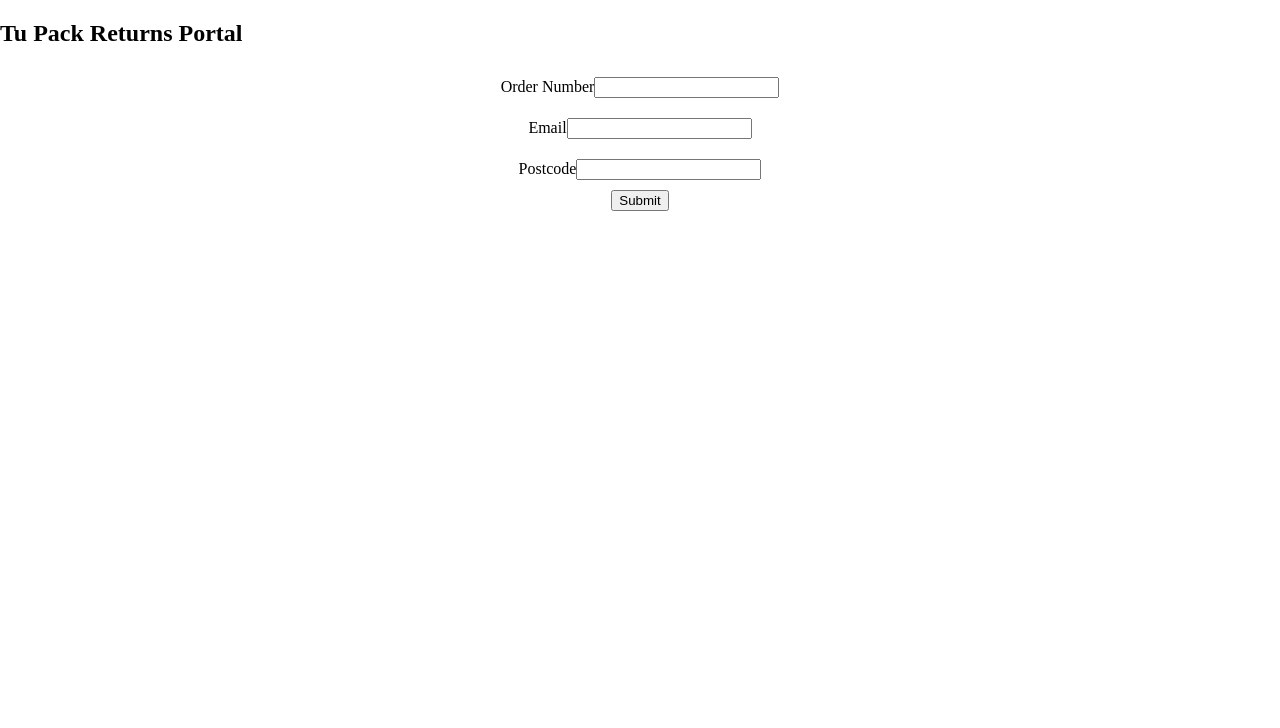
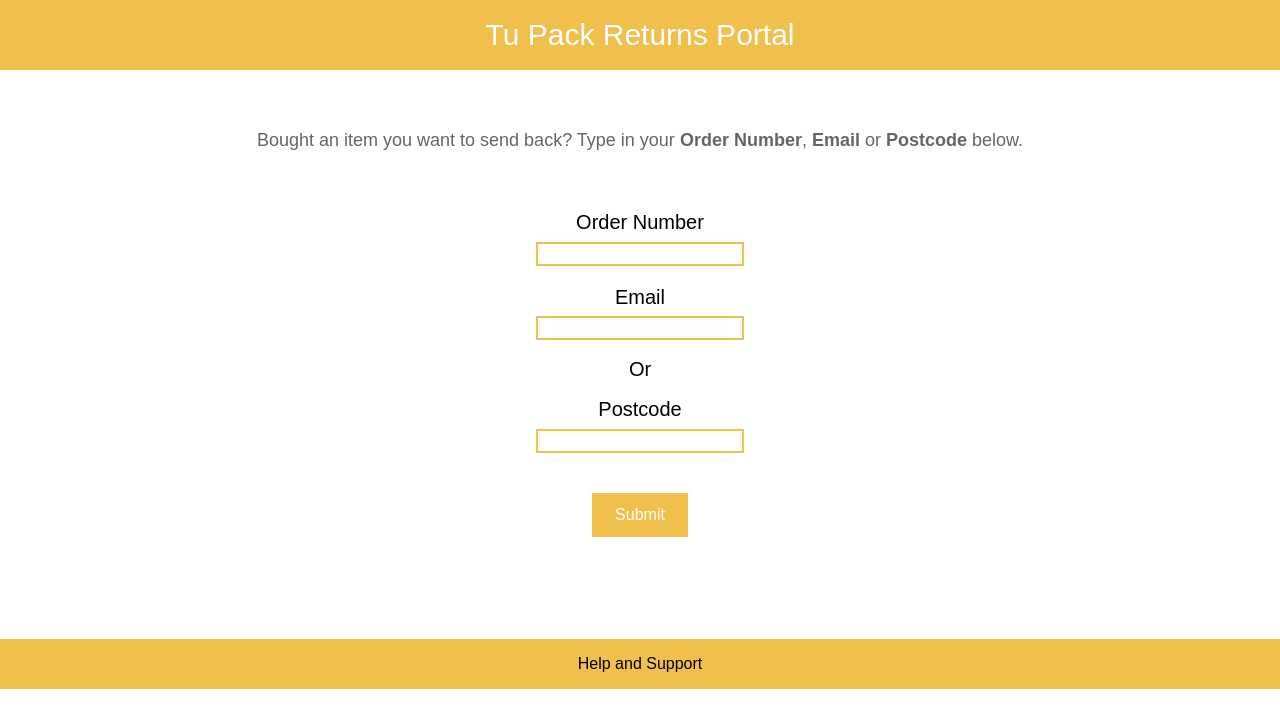
Before and after one commit to eds-101/returnsPortal, a React (Create React App) app in the folder returns-portal/: page / in a window 1280 px wide. Shown: the top 728 px of the page. Built offline with nearby package versions, Linux system fonts and the light colour scheme.

Commit message:
Adding style to the Home Page

```diff
--- a/returns-portal/src/App.css
+++ b/returns-portal/src/App.css
@@ -7,3 +7,7 @@
     margin: 0;
     padding: 0;
 }
+
+p{
+    font-family: Arial, Helvetica, sans-serif;
+}
--- a/returns-portal/src/Components/HomeLogin/HomeLogin.css
+++ b/returns-portal/src/Components/HomeLogin/HomeLogin.css
@@ -1,5 +1,50 @@
+
+label{
+    display: block;
+    margin-bottom: 7.5px;
+    text-align: center;
+    font-family: Arial, Helvetica, sans-serif;
+    font-size: 20px;
+}
+
+input{
+    display: block;
+    font-family: Arial, Helvetica, sans-serif;
+    font-size: 16px;
+    width: 200px;
+    border: 2px solid rgb(240, 191, 76);
+}
+
+.Header{
+    width: 100%;
+    display: flex;
+    justify-content: center;
+    align-items: center;
+    height: 70px;
+    background-color: rgb(240, 191, 76);
+}
+
+.ItemHeader{
+    font-family: Arial, Helvetica, sans-serif;
+    text-decoration: none;
+    font-size: 30px;
+    margin: 0;
+    padding: 0;
+    color: white;
+}
+
+.Info{
+    text-align: center;
+    margin-top: 60px;
+    padding: 0;
+    font-size: 18px;
+    color: black;
+    opacity: 0.6;
+}
+
 .HomeLoginForm{
     width: 100%;
+    margin-top: 50px;
     display: flex;
     flex-direction: column;
     justify-content: center;
@@ -9,3 +54,40 @@
 .HomeLoginFormItem{
     margin: 10px 0px;
 }
+
+.SubmitButton{
+    margin-top: 30px;
+    padding: 10px 20px;
+    background-color: white;
+    border: 3px solid rgb(240, 191, 76);
+    background-color: rgb(240, 191, 76);
+    color: white;
+    font-style: bold;
+    font-size: 16px;
+}
+
+.OrText{
+    font-size: 20px;
+    margin: 7.5px 0px;
+}
+
+.SubmitButton:hover{
+    background-color: white;
+    color: rgb(240, 191, 76);
+}
+
+footer{
+    width: 100%;
+    margin-top: 102px;
+    height: 50px;
+    background-color: rgb(240, 191, 76);
+    display: flex;
+    align-items: center;
+    justify-content: center;
+}
+
+footer a{
+    font-family: Arial, Helvetica, sans-serif;
+    color: black;
+    text-decoration: none;
+}
--- a/returns-portal/src/Components/HomeLogin/HomeLogin.js
+++ b/returns-portal/src/Components/HomeLogin/HomeLogin.js
@@ -11,8 +11,10 @@
 
     return(
         <div>
-            <h2>Tu Pack Returns Portal</h2>
-
+            <div className="Header">
+                <p className="ItemHeader">Tu Pack Returns Portal</p>
+            </div>
+            <p className="Info">Bought an item you want to send back? Type in your <b>Order Number</b>, <b>Email</b> or <b>Postcode</b> below.</p>
             <form className="HomeLoginForm" onSubmit={handleSubmit}>
                 <div className="HomeLoginFormItem">
                     <label>Order Number</label>
@@ -22,14 +24,16 @@
                     <label>Email</label>
                     <input type="text"/>
                 </div>
+                <p className="OrText">Or</p>
                 <div className="HomeLoginFormItem">
                     <label>Postcode</label>
                     <input type="text"/>
                 </div>
-                <button type="submit">Submit</button>
-
+                <button className="SubmitButton" type="submit">Submit</button>
             </form>
-
+            <footer>
+                <a href="https://support.tupack.co.uk/hc/en-gb">Help and Support</a>
+            </footer>
         </div>
     )
 }
```
